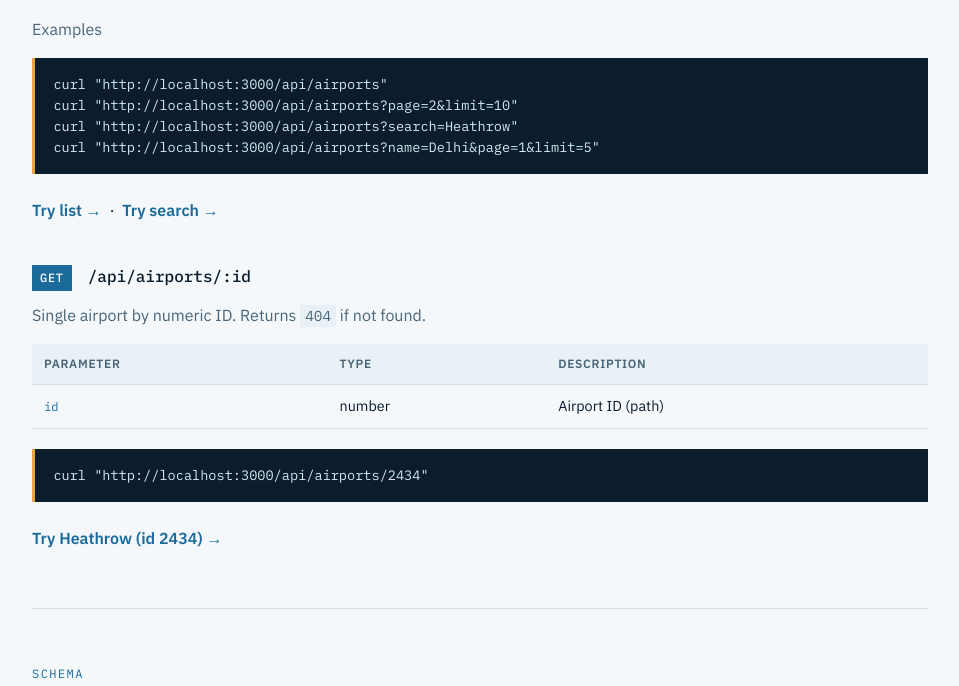
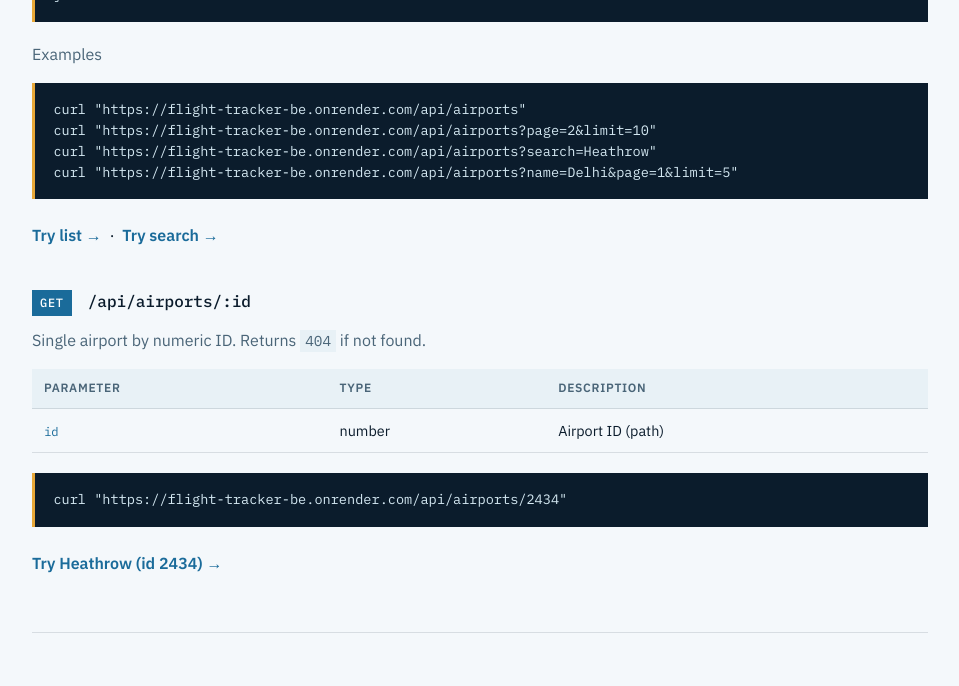
Before and after one commit to RaisanJMR/flight-tracker-be, a website: page public/index.html in a window 1280 px wide. Shown: the part 2358-3044 px from the top of the page, without its empty margins (160-1119 px from the left). Drawn offline with Linux system fonts and the light colour scheme.

Commit message:
Update API documentation in index.html to reflect the production base URL and provide updated curl examples.

```diff
--- a/public/index.html
+++ b/public/index.html
@@ -368,6 +368,7 @@
       <p class="section-label">APIs</p>
       <h2>Endpoints</h2>
       <p class="lead">All responses are JSON. List endpoints support pagination and optional name search.</p>
+      <p>Base URL: <code class="inline">https://flight-tracker-be.onrender.com</code></p>
 
       <article class="endpoint">
         <div class="endpoint-head">
@@ -441,10 +442,10 @@
 }</pre>
 
         <p>Examples</p>
-        <pre>curl "http://localhost:3000/api/airports"
-curl "http://localhost:3000/api/airports?page=2&amp;limit=10"
-curl "http://localhost:3000/api/airports?search=Heathrow"
-curl "http://localhost:3000/api/airports?name=Delhi&amp;page=1&amp;limit=5"</pre>
+        <pre>curl "https://flight-tracker-be.onrender.com/api/airports"
+curl "https://flight-tracker-be.onrender.com/api/airports?page=2&amp;limit=10"
+curl "https://flight-tracker-be.onrender.com/api/airports?search=Heathrow"
+curl "https://flight-tracker-be.onrender.com/api/airports?name=Delhi&amp;page=1&amp;limit=5"</pre>
 
         <a class="try-link" href="/api/airports?limit=5" target="_blank" rel="noopener">Try list →</a>
         &nbsp;·&nbsp;
@@ -475,7 +476,7 @@ curl "http://localhost:3000/api/airports?name=Delhi&amp;page=1&amp;limit=5"</pre
           </tbody>
         </table>
 
-        <pre>curl "http://localhost:3000/api/airports/2434"</pre>
+        <pre>curl "https://flight-tracker-be.onrender.com/api/airports/2434"</pre>
         <a class="try-link" href="/api/airports/2434" target="_blank" rel="noopener">Try Heathrow (id 2434) →</a>
       </article>
     </section>
```
